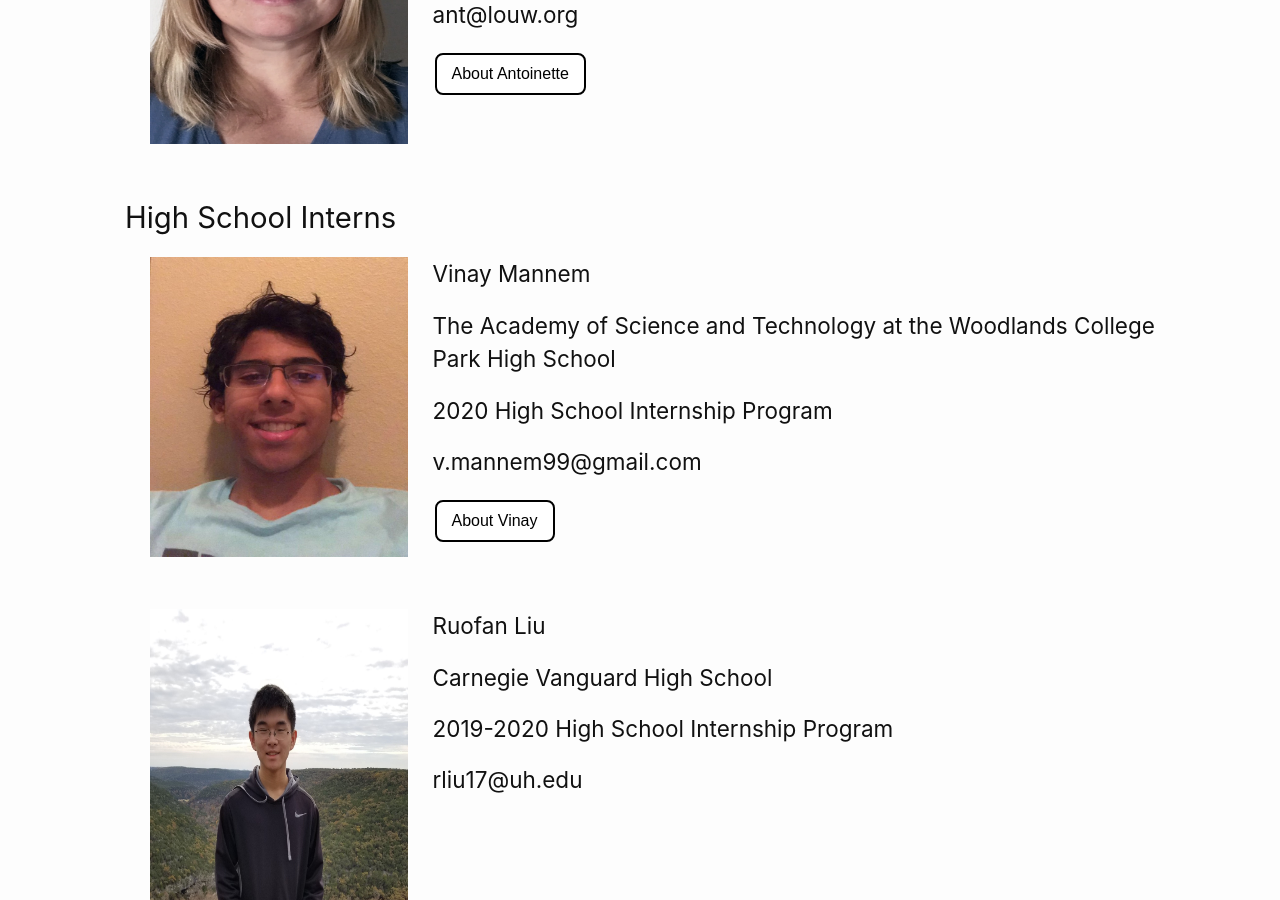
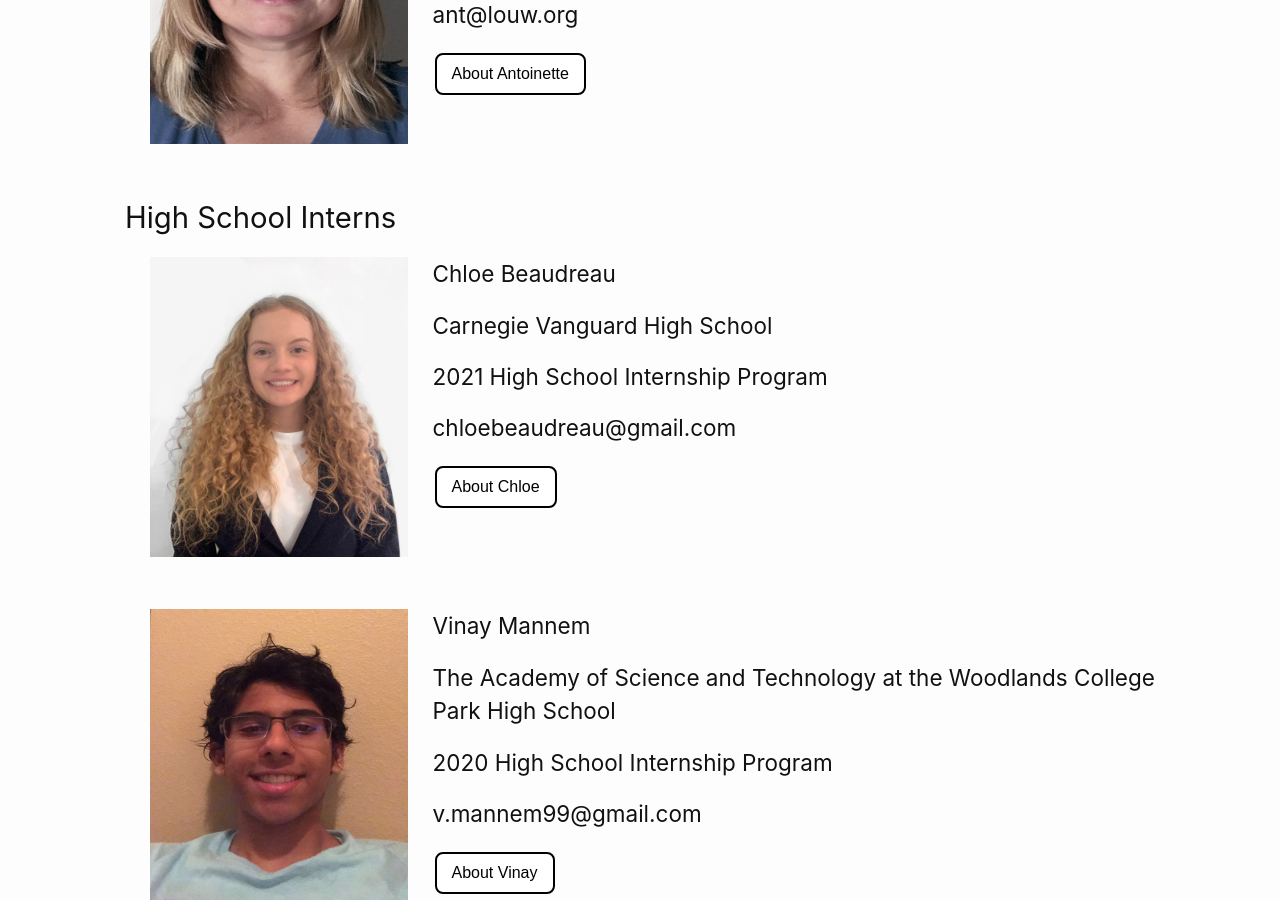
Before and after one commit to arcraik/neuroexo-website, a Jekyll site: the page built from people.md, in a window 1280 px wide and 900 px high, scrolled down 5932 px. Built offline with Jekyll 4.4.1, drawn with Linux system fonts in a browser that asks for light colours.

Commit message:
Update people.md

```diff
--- a/people.md
+++ b/people.md
@@ -516,6 +516,37 @@ read brains signals and translate them into robotic (rehabilitation robotics) mo
 
 
 <h3>High School Interns</h3>
+
+<div>
+<img class="peoplepic" src="/photos/Chloe.jpg" alt="Chloe Beaudreau" width="200" height="300"/>
+<h4>Chloe Beaudreau</h4>
+<h4>Carnegie Vanguard High School</h4>
+<h4>2021 High School Internship Program</h4>
+<h4>chloebeaudreau@gmail.com</h4>
+<!-- Trigger/Open The Modal -->
+<button class="modal-button" href="#Chloe">About Chloe</button>
+
+<!-- The Modal -->
+<div id="Chloe" class="modal">
+
+  <!-- Modal content -->
+ <div class="modal-content">
+    <div class="modal-header">
+      <span class="close">×</span>
+      <h2>Chloe Beaudreau, High School Intern</h2>
+    </div>
+    <div class="modal-body">
+        <img class="content peoplepic" src="/photos/Chloe.jpg" alt="Chloe Beaudreau" width="200" height="300"/>
+      <div><p class="content">Chloe Beaudreau is a rising senior at Carnegie Vanguard High School. She is a high school intern working on the NeuroExo project at the University of Houston BRAIN center. She first became interested in neurotechnologies through her project to build an adaptive virtual learning system using BCI technology for an independent study class. She currently serves as co-president of the Girls Who Code and HOSA chapters at her school. In her free time, she enjoys running varsity cross country and track and leading the literary magazine and creative writing group at her school. In the future, she is interested in pursuing biomedical engineering and learning more about neurotechnologies and deep neural networks.
+</p></div>
+     </div>
+  </div>
+</div>
+</div>
+<br>
+
+
+
 <div>
 <img class="peoplepic" src="/photos/VMannem.jpg" alt="Vinay Mannem" width="200" height="300"/>
 <h4>Vinay Mannem</h4>
```
